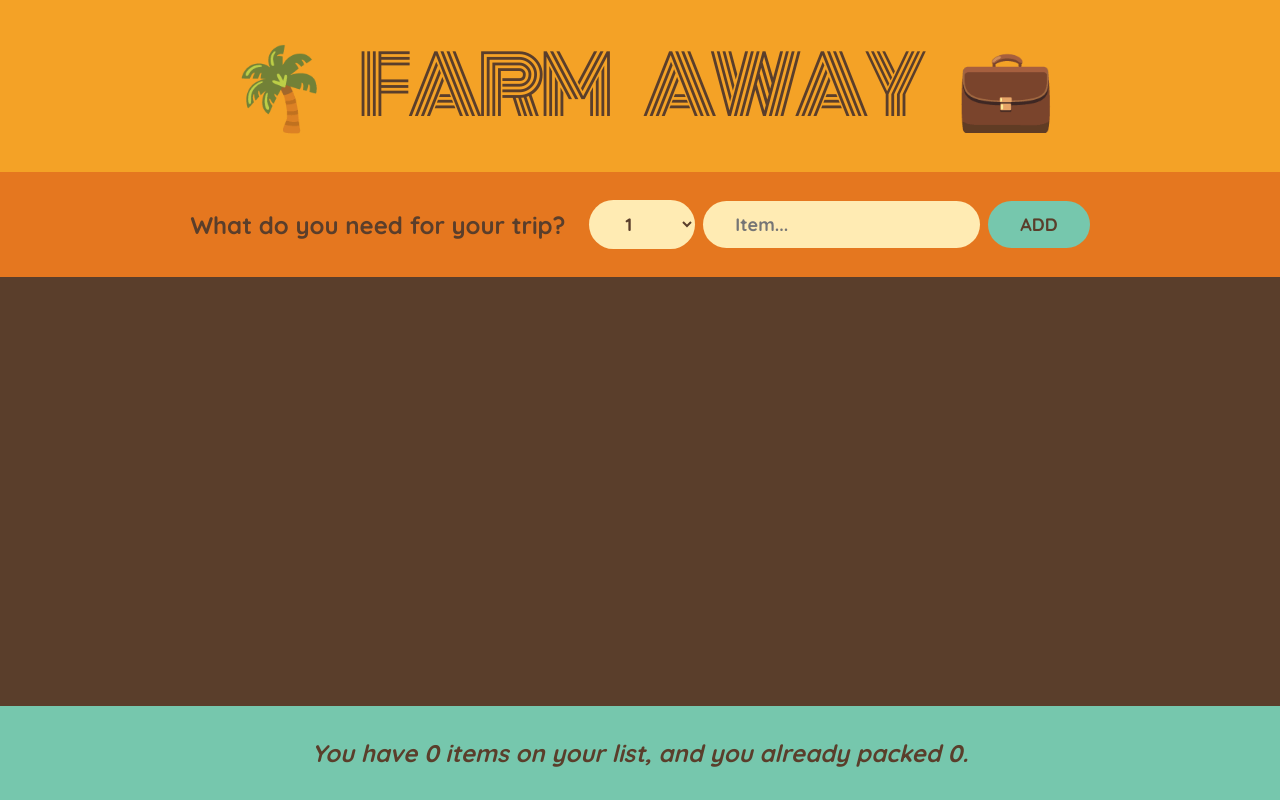
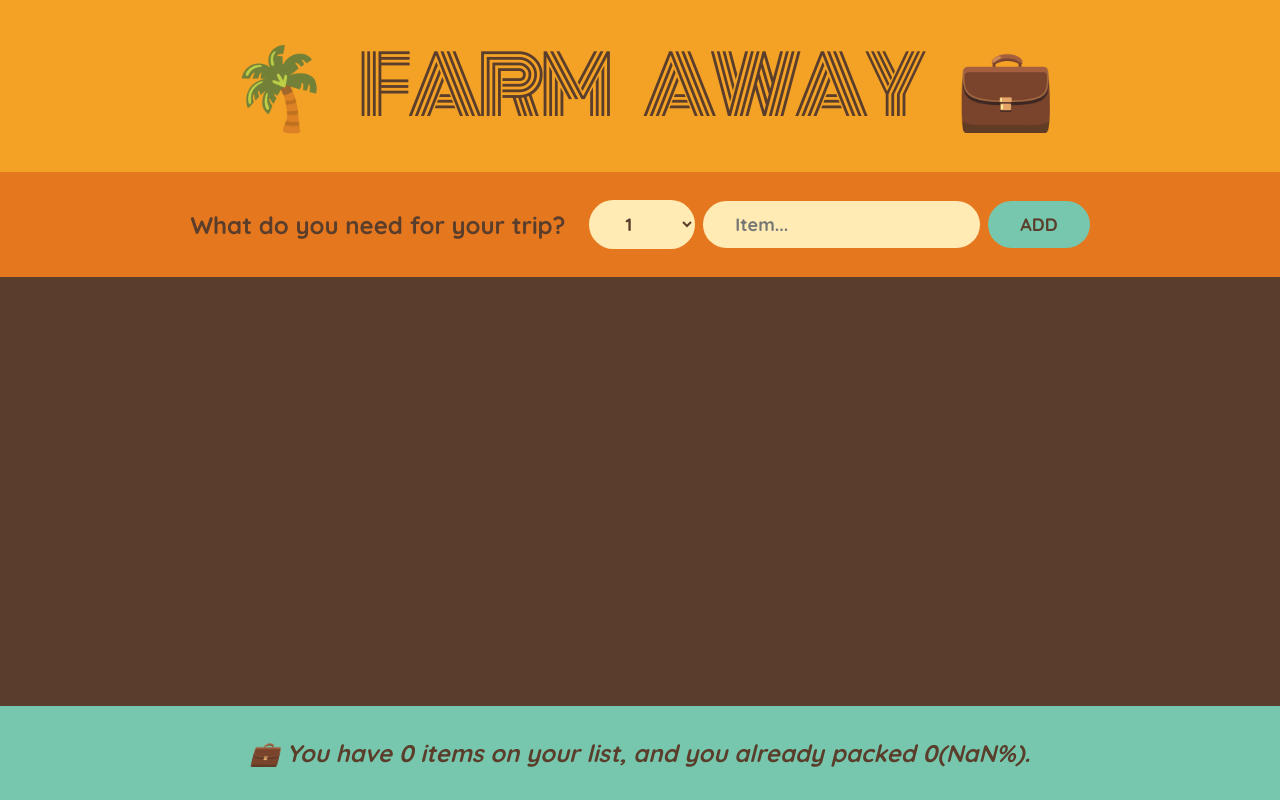
Before and after one commit to Mohamed-amine-Mr/travel-packing-list, a React (Vite) app: page / in a window 1280 px wide. Built offline with nearby package versions, Linux system fonts and the light colour scheme.

Commit message:
feat: add packing progress percentage to Stats component

```diff
--- a/src/App.jsx
+++ b/src/App.jsx
@@ -111,12 +111,12 @@ function Item({ item, onDeleteItems, handleToggleItem }) {
 function Stats({ items }) {
   const numItems = items.length;
   const numPacked = items.filter((item) => item.packed).length;
-
+  const percentage = Math.round((numPacked / numItems) * 100);
   return (
     <footer className="stats">
       <em>
-        You have {numItems} items on your list, and you already packed{" "}
-        {numPacked}.
+        💼 You have {numItems} items on your list, and you already packed{" "}
+        {numPacked}({percentage}%).
       </em>
     </footer>
   );
```
